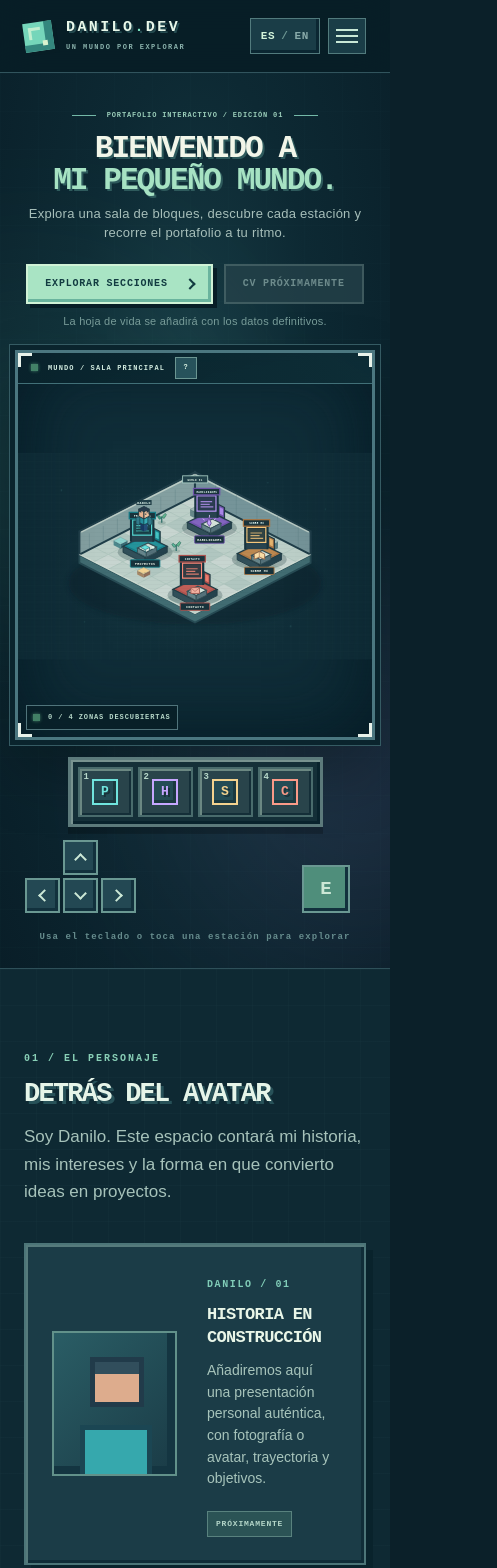
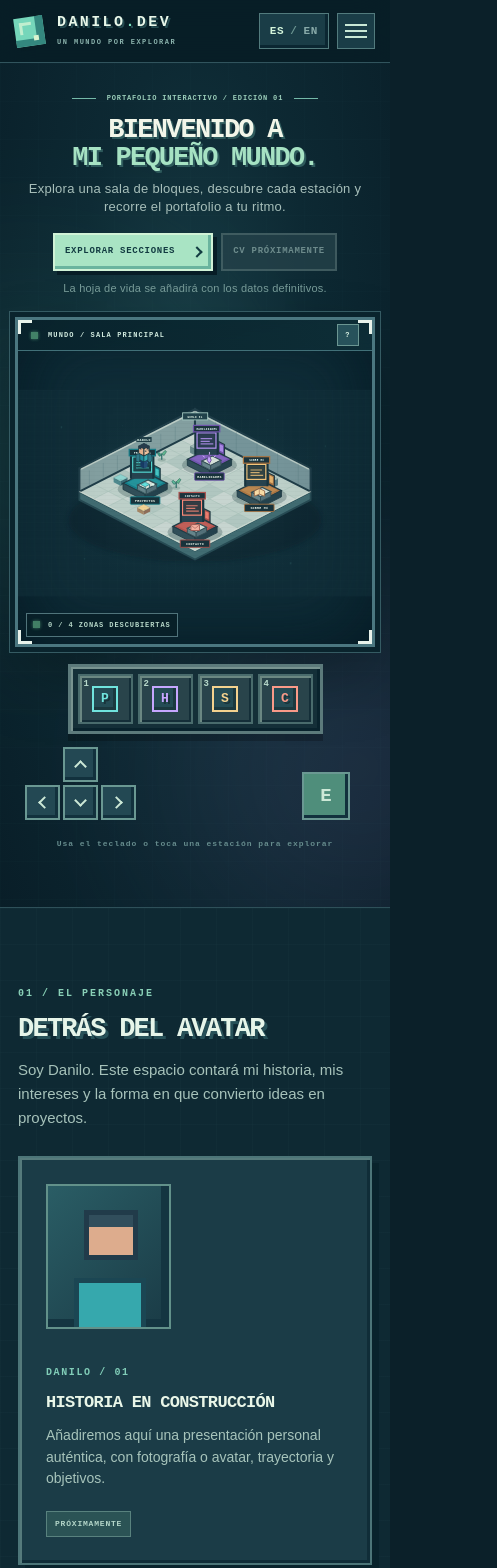
Before and after one commit to danilolarap/Portfolio, a Next.js app: page / in a window 390 px wide. Shown: the top 1568 px of the page, 497 px wide, since content can reach past the window. Built offline with nearby package versions, Linux system fonts and the light colour scheme.

Commit message:
style: build portfolio theme part 15

```diff
--- a/src/app/globals.css
+++ b/src/app/globals.css
@@ -1773,3 +1773,85 @@ section[id] {
     margin-right: 10px;
   }
 }
+@media (max-width: 720px) {
+  .site-nav-inner {
+    width: calc(100% - 30px);
+    min-height: 62px;
+  }
+  .site-nav .brand-name {
+    font-size: 15px;
+  }
+  .site-nav .brand-caption {
+    font-size: 7px;
+  }
+  .hero-section .intro {
+    padding-top: 30px;
+  }
+  .hero-actions {
+    flex-wrap: wrap;
+    margin-top: 17px;
+  }
+  .primary-link,
+  .secondary-link {
+    font-size: 9px;
+    padding: 0 10px;
+    min-height: 38px;
+  }
+  .hero-section .scene-frame {
+    height: clamp(330px, 80vw, 450px);
+  }
+  .hero-section .scene-topline-right {
+    display: none;
+  }
+  .scene-help {
+    margin-left: auto;
+  }
+  .hero-footnote {
+    font-size: 8px;
+    line-height: 1.4;
+  }
+  .content-section {
+    padding: 72px 18px;
+  }
+  .section-heading {
+    margin-bottom: 26px;
+  }
+  .section-heading p {
+    font-size: 15px;
+  }
+  .about-feature {
+    flex-direction: column;
+    align-items: flex-start;
+  }
+  .contact-grid {
+    grid-template-columns: 1fr;
+  }
+  .experience-card {
+    align-items: flex-start;
+    flex-wrap: wrap;
+    gap: 12px;
+  }
+  .experience-card .pending-tag {
+    margin-left: 0;
+  }
+  .footer-inner {
+    flex-wrap: wrap;
+  }
+}
+@media (max-width: 430px) {
+  .mobile-nav.is-open {
+    grid-template-columns: 1fr;
+  }
+  .hero-actions {
+    gap: 8px;
+  }
+  .hero-section .intro h1 {
+    font-size: 27px;
+  }
+  .contact-link {
+    flex-wrap: wrap;
+  }
+  .contact-action {
+    margin-left: 0;
+  }
+}
```
